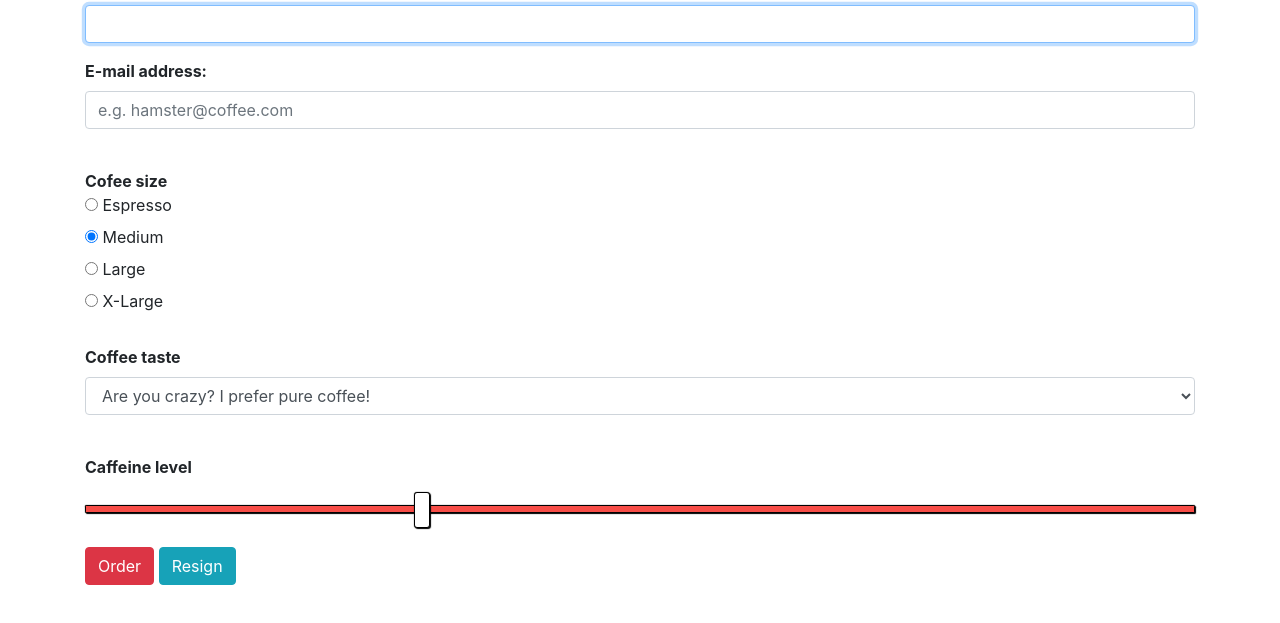
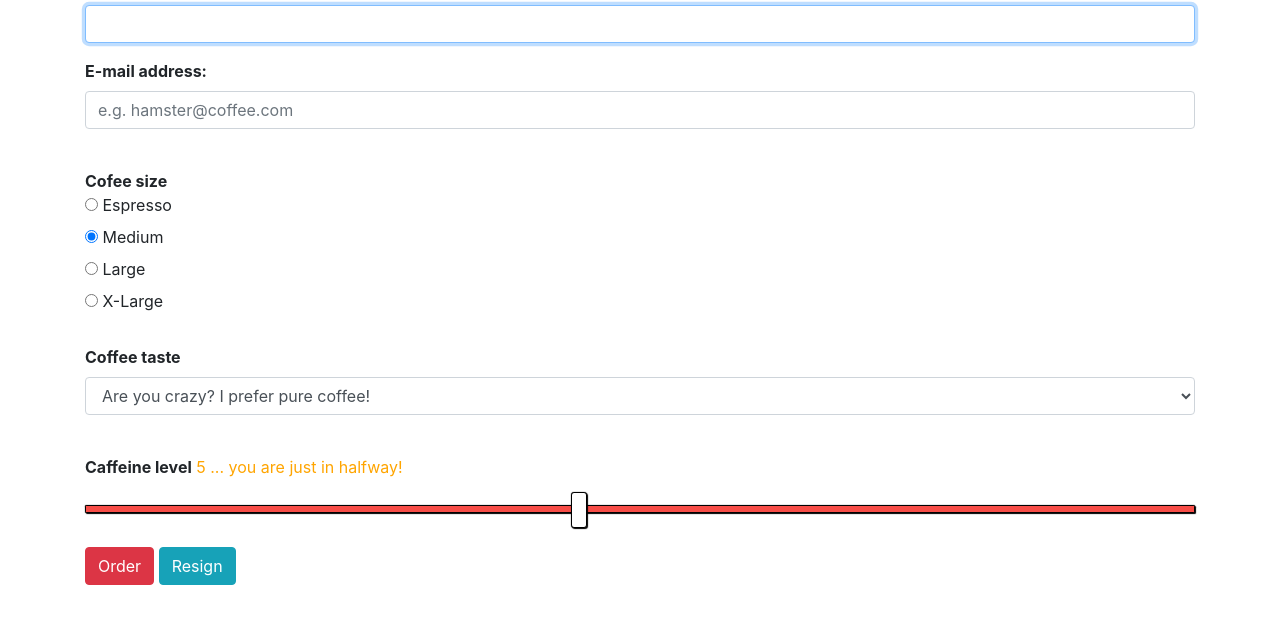
Before and after one commit to HamsterBay/cafe-hamster, a plain HTML site: page index.html in a window 1280 px wide. Shown: the part 83-706 px from the top of the page. Drawn offline with nearby package versions, Linux system fonts and the light colour scheme.

Commit message:
Add range.js script for funny caffeine level labels.

```diff
--- a/index.html
+++ b/index.html
@@ -42,6 +42,7 @@
             <input type="radio" name="size" value="large">
             Large
           </label>
+        </div>
           <div class="radio">
             <label>
             <input type="radio" name="size" value="xlarge">
@@ -58,8 +59,9 @@
               </select>
           </div>
           <div class="form-group">
-            <label for="caffeineLevel"><br><b>Caffeine level</b></label><br>
-            <input name="level" id="caffeineLevel" type="range" value="30">
+            <label for="caffeineLevel"><br><b>Caffeine level     </b></label>
+            <label id="caffeineLabel" style="color: orange"></label><br>
+            <input name="level" id="caffeineLevel" type="range" step="1" min="1" max="10" value="5">
           </div>
           <button type="submit" class="btn btn-danger">Order</button>
           <button type="reset" class="btn btn-info">Resign</button>
@@ -69,6 +71,7 @@
   </section>
 
   <script src="https://cdnjs.cloudflare.com/ajax/libs/jquery/2.1.4/jquery.min.js" charset="utf-8"></script>
+  <script src="scripts/range.js" charset="utf-8"></script>
   <script src="scripts/order.js" charset="utf-8"></script>
   <script src="scripts/database.js" charset="utf-8"></script>
   <script src="scripts/barista.js" charset="utf-8"></script>
--- /dev/null
+++ b/scripts/range.js
@@ -0,0 +1,36 @@
+(function(window) {
+  'use-strict';
+  var Application = window.Application || {};
+  var rangeValues = {
+    "1": "1 ... good for babies! Totally decaffeinated",
+    "2": "2 ... it's good that you are faintly trying!",
+    "3": "3 ... it's almost a real coffee!",
+    "4": "4 ... it's good for a lunch break",
+    "5": "5 ... you are just in halfway!",
+    "6": "6 ... with proper POWER!",
+    "7": "7 ... you really like caffeine!",
+    "8": "8 ... the right choice for a bit sleepy person",
+    "9": "9 ... have you got a strong heart?! ",
+    "10": "10 ... well hell of a strong coffee!"
+  };
+
+  $(function() {
+    // on page load, set the text of the label based the value of the range
+    $('#caffeineLabel').text(rangeValues[$('#caffeineLevel').val()]);
+
+    // setup an event handler to set the text when the range value is dragged (see event for input) or changed (see event for change)
+    $('#caffeineLevel').on('input change', function() {
+      $('#caffeineLabel').text(rangeValues[$(this).val()]);
+
+      // change label text color directly with HTML
+      if ([$('#caffeineLevel').val()] < 4) {
+        document.getElementById('caffeineLabel').style.color = 'green';
+      } else if ([$('#caffeineLevel').val()] > 3 && [$('#caffeineLevel').val()] < 8) {
+        document.getElementById('caffeineLabel').style.color = 'orange';      } else {
+        document.getElementById('caffeineLabel').style.color = 'red';
+      };
+    });
+  });
+
+  window.Application = Application;
+})(window);
```
